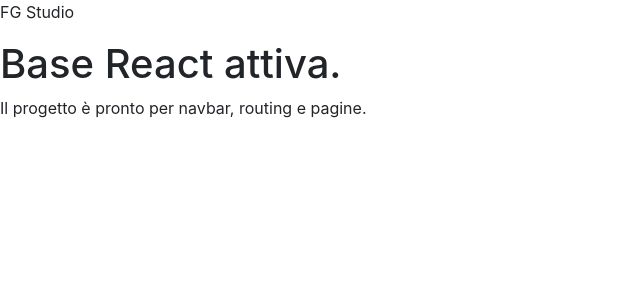
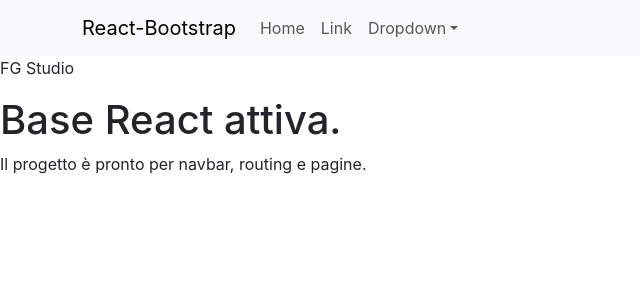
Before and after one commit to GiulioFardella/fgstudio1, a React (Create React App) app: page / in a window 1280 px wide. Shown: the top 300 px of the page, without its empty margins (0-640 px from the left). Built offline with nearby package versions, Linux system fonts and the light colour scheme.

Commit message:
adds dependencies and base template

```diff
--- a/package.json
+++ b/package.json
@@ -7,8 +7,11 @@
     "@testing-library/jest-dom": "^6.9.1",
     "@testing-library/react": "^16.3.2",
     "@testing-library/user-event": "^13.5.0",
+    "bootstrap": "^5.3.8",
     "react": "^19.2.7",
+    "react-bootstrap": "^2.10.10",
     "react-dom": "^19.2.7",
+    "react-router-dom": "^7.18.0",
     "react-scripts": "5.0.1",
     "web-vitals": "^2.1.4"
   },
--- a/src/App.js
+++ b/src/App.js
@@ -1,6 +1,8 @@
 import "./App.css";
+import { BrowserRouter, Route, Routes } from "react-router-dom";
+import Navbar1 from "./components/Navbar1";
 
-function App() {
+function HomeTest() {
   return (
     <main className="app">
       <section className="app__test">
@@ -8,12 +10,22 @@
 
         <h1>Base React attiva.</h1>
 
-        <p>
-          Il progetto è pronto per navbar, routing e pagine.
-        </p>
+        <p>Il progetto è pronto per navbar, routing e pagine.</p>
       </section>
     </main>
   );
 }
 
+function App() {
+  return (
+    <BrowserRouter>
+      <Navbar1 />
+
+      <Routes>
+        <Route path="/" element={<HomeTest />} />
+      </Routes>
+    </BrowserRouter>
+  );
+}
+
 export default App;
--- a/src/components/Navbar1.jsx
+++ b/src/components/Navbar1.jsx
@@ -0,0 +1,34 @@
+import Container from 'react-bootstrap/Container';
+import Nav from 'react-bootstrap/Nav';
+import Navbar from 'react-bootstrap/Navbar';
+import NavDropdown from 'react-bootstrap/NavDropdown';
+
+function Navbar1() {
+  return (
+    <Navbar expand="lg" className="bg-body-tertiary">
+      <Container>
+        <Navbar.Brand href="#home">React-Bootstrap</Navbar.Brand>
+        <Navbar.Toggle aria-controls="basic-navbar-nav" />
+        <Navbar.Collapse id="basic-navbar-nav">
+          <Nav className="me-auto">
+            <Nav.Link href="#home">Home</Nav.Link>
+            <Nav.Link href="#link">Link</Nav.Link>
+            <NavDropdown title="Dropdown" id="basic-nav-dropdown">
+              <NavDropdown.Item href="#action/3.1">Action</NavDropdown.Item>
+              <NavDropdown.Item href="#action/3.2">
+                Another action
+              </NavDropdown.Item>
+              <NavDropdown.Item href="#action/3.3">Something</NavDropdown.Item>
+              <NavDropdown.Divider />
+              <NavDropdown.Item href="#action/3.4">
+                Separated link
+              </NavDropdown.Item>
+            </NavDropdown>
+          </Nav>
+        </Navbar.Collapse>
+      </Container>
+    </Navbar>
+  );
+}
+
+export default Navbar1;
```
Also changed, not shown: 1 other file (tests, documents, lock files or other folders).
